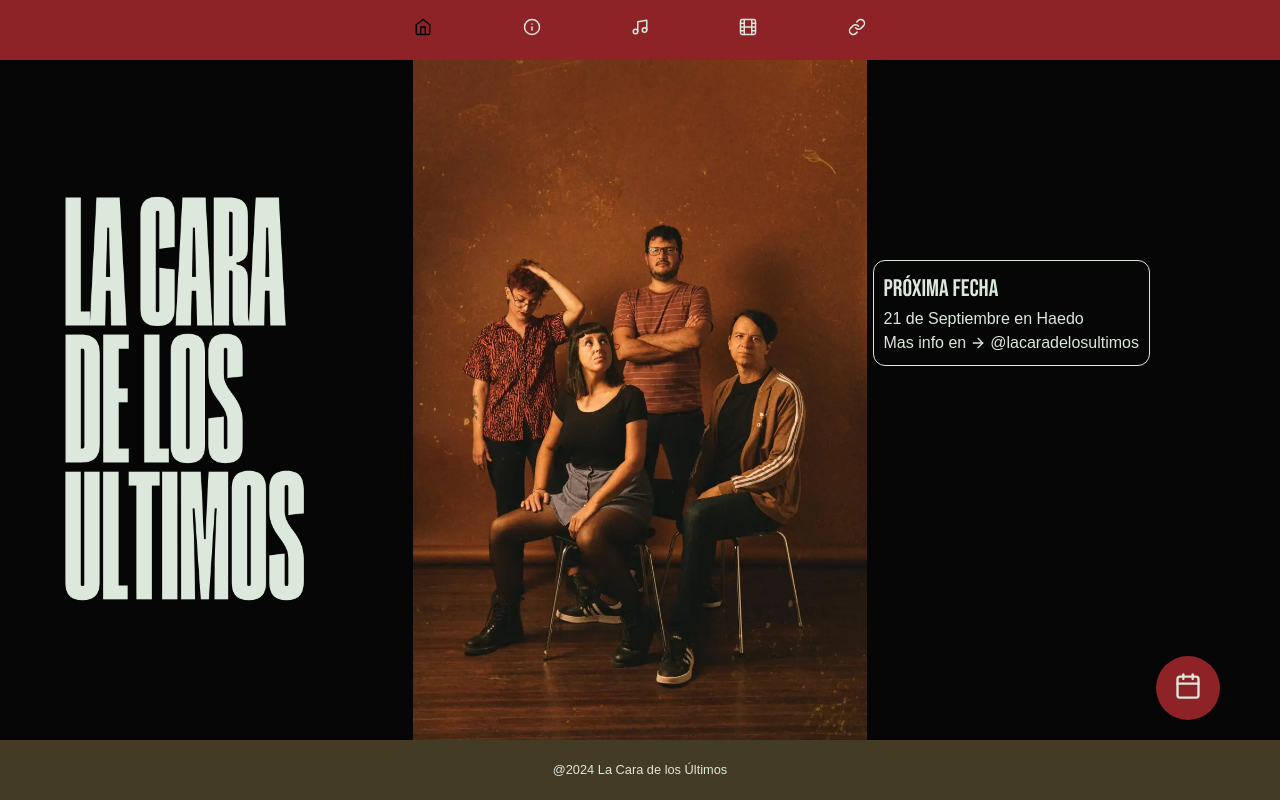
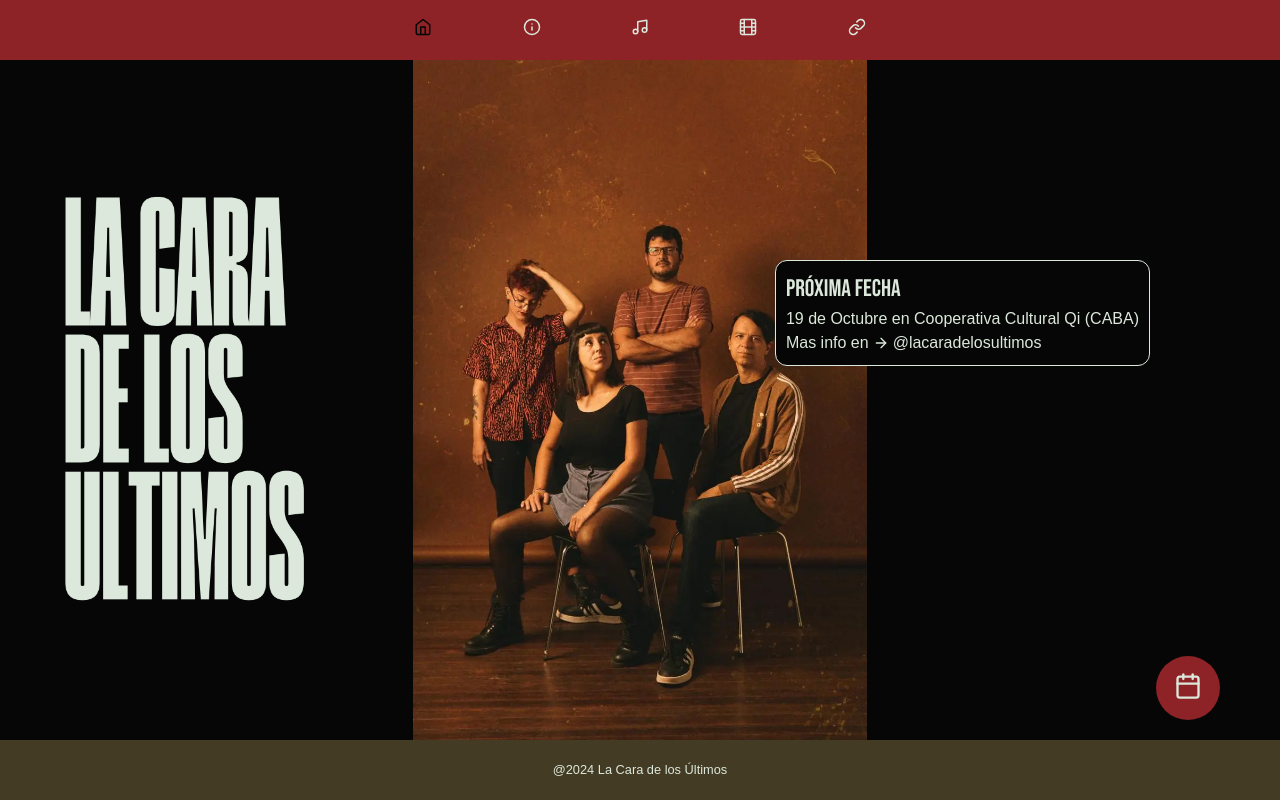
Before and after one commit to JusRecondo/lcdlu-web, a React (Vite) app: page / in a window 1280 px wide. Built offline with nearby package versions, Linux system fonts and the light colour scheme; a web font is replaced by a local one.

Commit message:
Update announcement data

```diff
--- a/src/assets/data.json
+++ b/src/assets/data.json
@@ -160,5 +160,9 @@
             "summary": "Segundo corte de Un Puente Invisible, nuestro segundo disco editado en Mayo de 2017. Dirección: Leandro Troiano, Nicolas Cravino. Realización: Low Kick Productora",
             "embed": "https://www.youtube.com/embed/AxKkWaIF4BY?si=U4jPFG9ZOwADa1M_"
         }
-    ]
+    ],
+    "announcement": {
+        "title": "Próxima Fecha",
+        "text": "19 de Octubre en Cooperativa Cultural Qi (CABA)"
+    }
 }
--- a/src/pages/home/Home.jsx
+++ b/src/pages/home/Home.jsx
@@ -5,6 +5,7 @@ import { DESKTOP_SIZE } from '../../lib/constants';
 import lacaradelosultimos from './lacaradelosultimos.webp';
 import lacaradelosultimosnombre from './lacaradelosultimosnombre.png';
 import { FiArrowRight, FiCalendar } from 'react-icons/fi';
+import data from '../../assets/data.json';
 
 const Home = () => {
     const [showAnnouncement, setShowAnnouncement] = useState(false);
@@ -48,8 +49,8 @@ const Home = () => {
             )}
             {showAnnouncement && (
                 <article className="announcement">
-                    <h2>Próxima fecha</h2>
-                    <p>21 de Septiembre en Haedo</p>
+                    <h2>{data.announcement?.title}</h2>
+                    <p>{data.announcement?.text}</p>
                     <p className="more-info">
                         Mas info en <FiArrowRight />
                         <a
```
